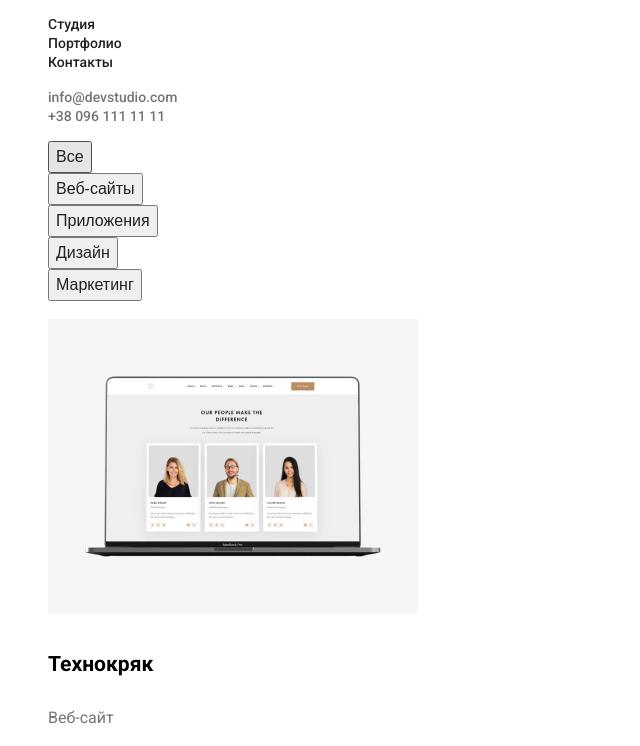
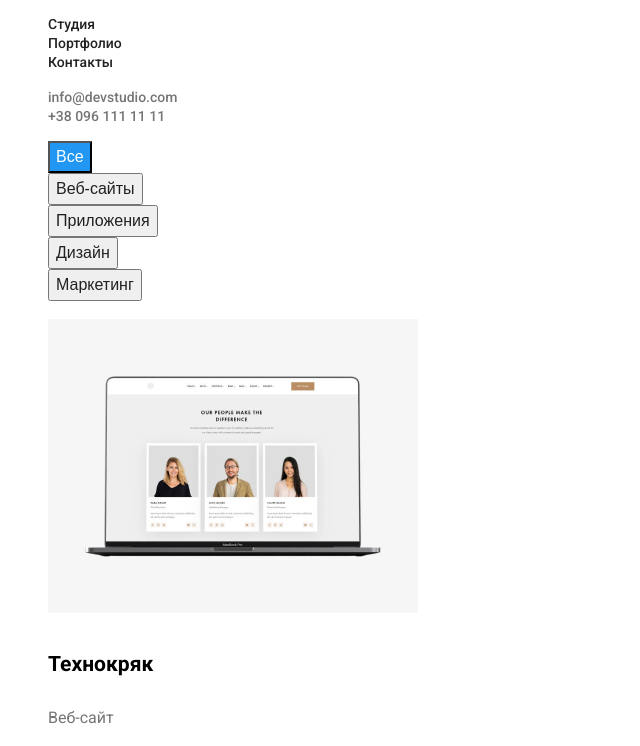
Before and after one commit to Alex4545779/goit-markup-hw-02, a plain HTML site: page portfolio.html in a window 1280 px wide. In both pictures the pointer is over the button "Все". Shown: the part 41-787 px from the top of the page, without its empty margins (0-640 px from the left). Drawn offline with Linux system fonts and the light colour scheme.

Commit message:
home work 2 23.09

```diff
--- a/css/style.css
+++ b/css/style.css
@@ -126,6 +126,12 @@ ul {
   color: #212121;
 }
 
+.filters button:hover,
+.filters button:focus {
+  color: #ffffff;
+  background-color: #2196f3;
+}
+
 .services {
   font-weight: 700;
   font-size: 18px;
```
